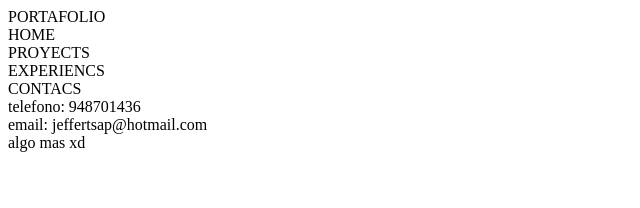
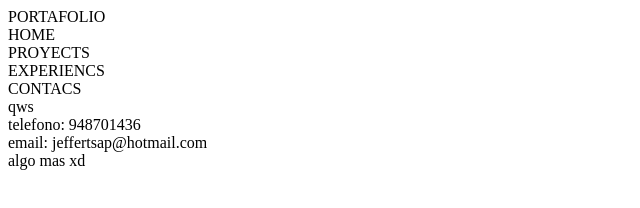
Before and after one commit to PaulPPS632/estudiando-git, a plain HTML site: page index.html in a window 1280 px wide. Shown: the whole page, without its empty margins (0-640 px from the left). Drawn offline with Linux system fonts and the light colour scheme.

Commit message:
agrege letras en main

```diff
--- a/index.html
+++ b/index.html
@@ -21,7 +21,7 @@
     </header>
     <main>
         <div class="container-main">
-            <div></div>
+            <div>qws</div>
             <div></div>
             <div></div>
         </div>
```
Also changed, not shown: 1 other file.
